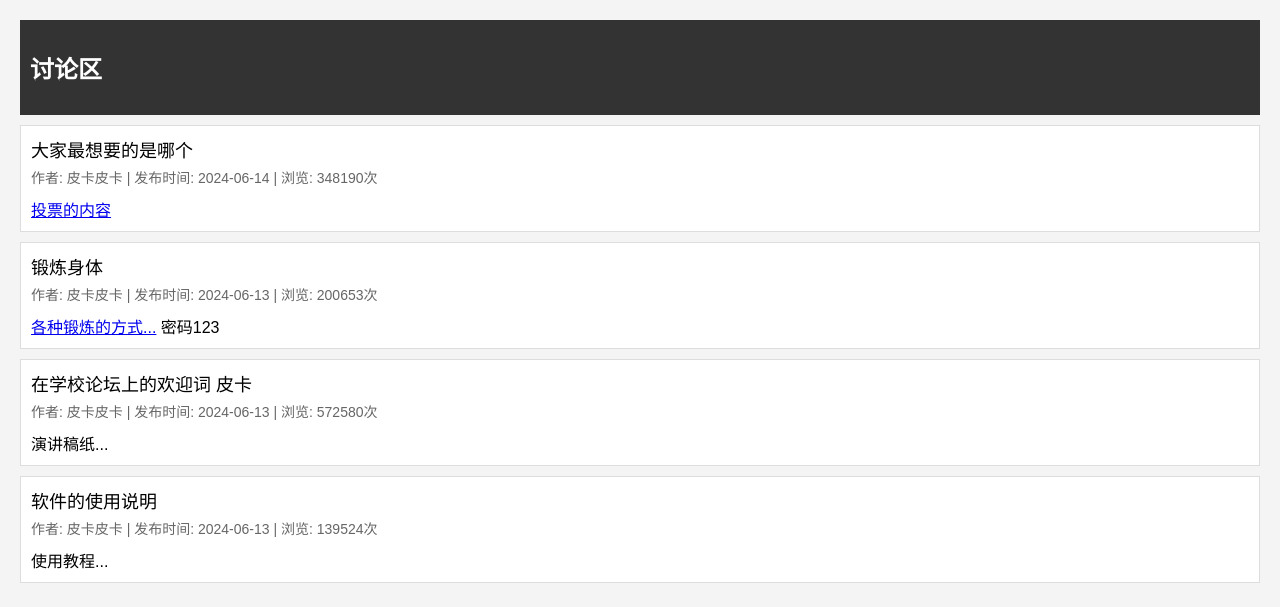
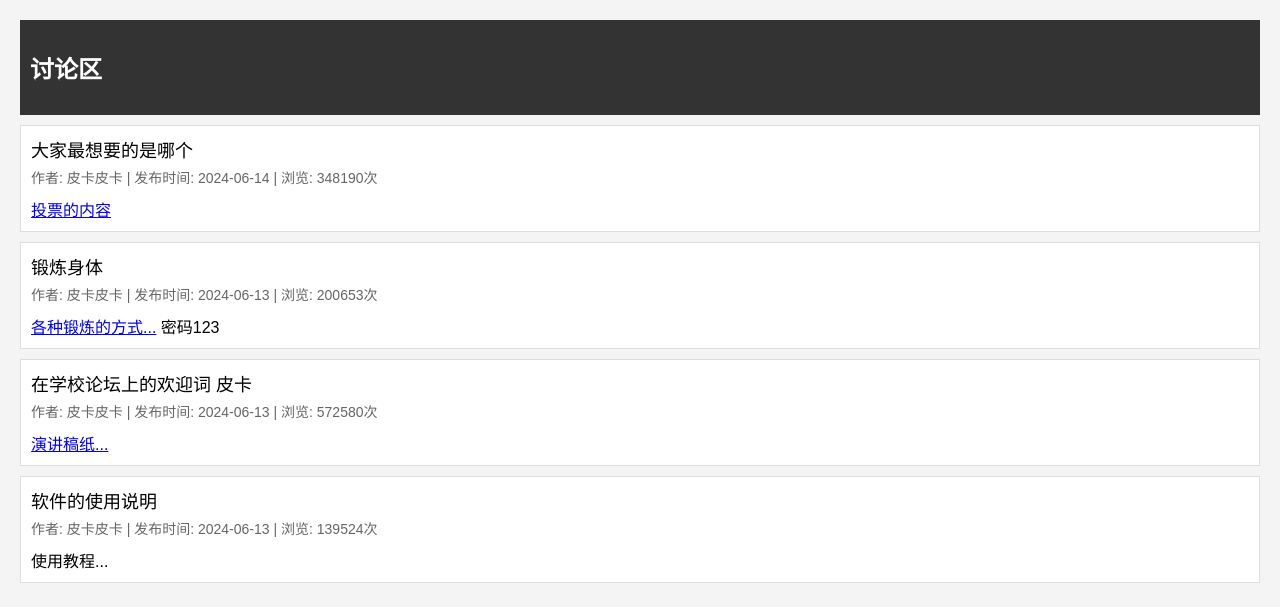
Before and after one commit to Abcd136/b3, a plain HTML site: page index.html in a window 1280 px wide. Shown: the part 87-694 px from the top of the page. Drawn offline with Linux system fonts and the light colour scheme.

Commit message:
Update index.html

```diff
--- a/index.html
+++ b/index.html
@@ -79,7 +79,7 @@
         <div class="thread-title">在学校论坛上的欢迎词 皮卡</div>
         <div class="thread-info">作者: 皮卡皮卡 | 发布时间: 2024-06-13 | 浏览: 572580次</div>
         <div class="thread-content">
-            演讲稿纸...
+            <a href="https://abcd136.github.io/b32/">演讲稿纸...</a>
         </div>
     </div>
 
```
